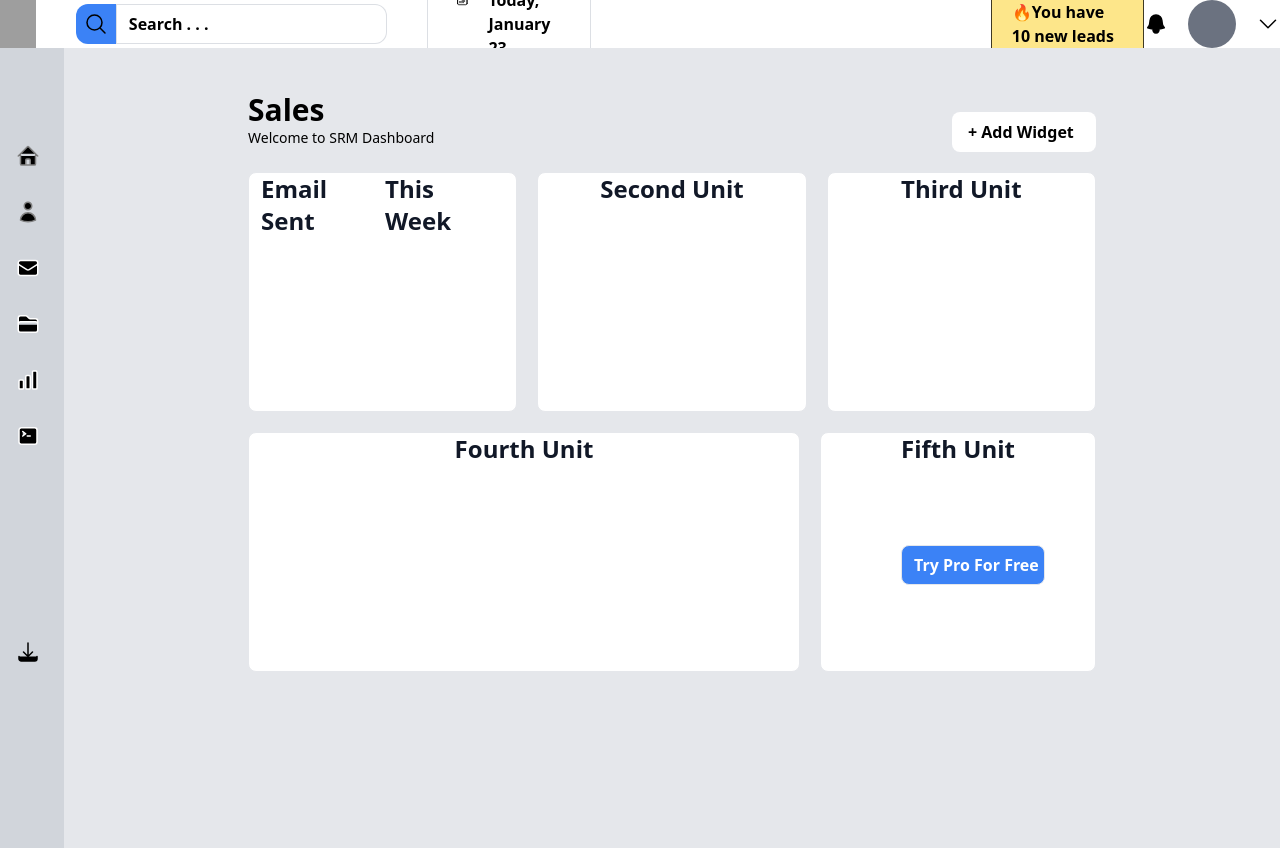
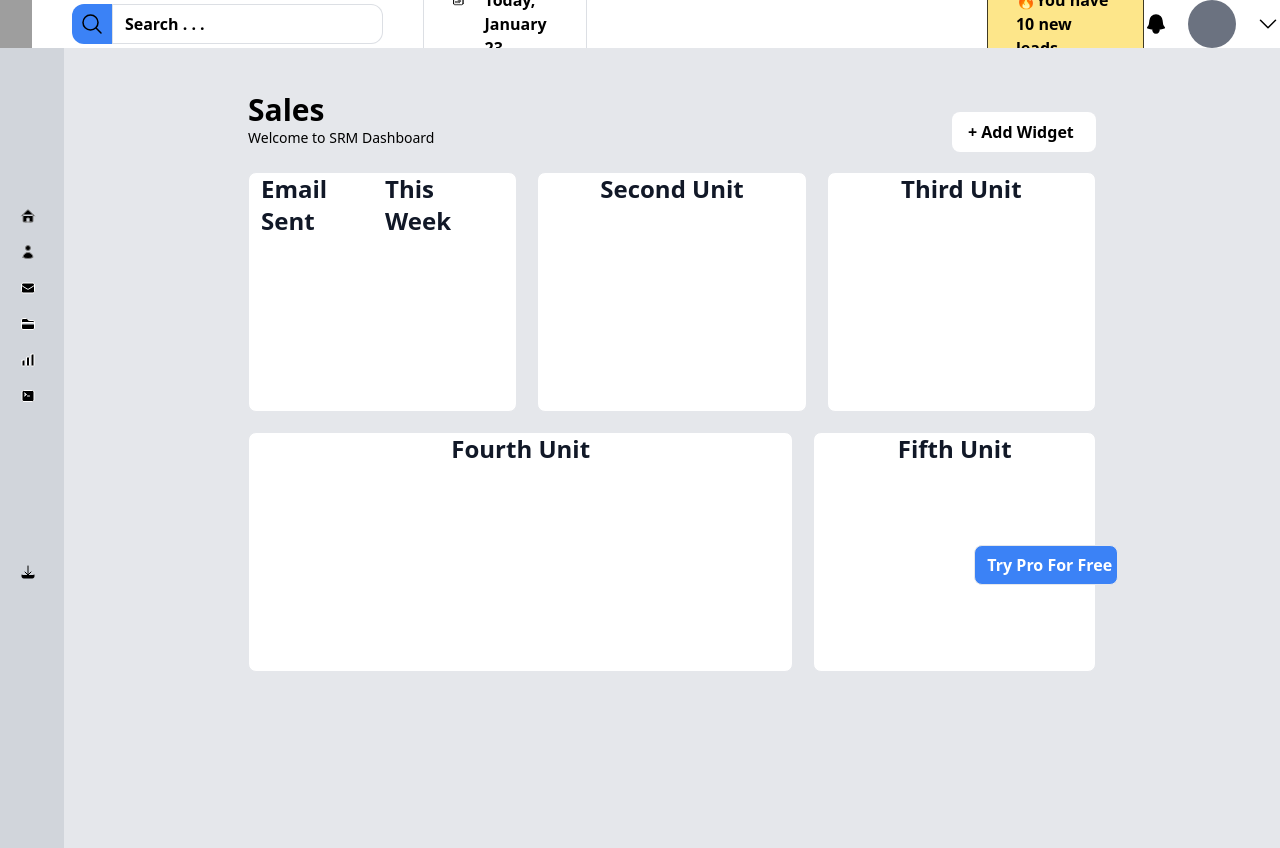
Before and after one commit to shubhamSG24/Failure-Returns, a plain HTML site: page index.html in a window 1280 px wide. Drawn offline with nearby package versions, Linux system fonts and the light colour scheme; grey boxes are pictures that could not be loaded.

Commit message:
icons-changes

```diff
--- a/index.html
+++ b/index.html
@@ -28,7 +28,7 @@
             </div>
             <!--Calendar-->
             <div class="Calendar flex ml-10">
-                <div class="calendar-icon flex font-bold  border border-gray-300 border-opacity-75 rounded-xl  px-7 py-3 mr-20 hover:bg-gray-200">
+                <div class="calendar-icon flex font-bold border border-gray-300 border-opacity-75 rounded-xl  px-7 py-1 mr-20 hover:bg-gray-200">
                     <svg  xmlns="http://www.w3.org/2000/svg" fill="none" viewBox="0 0 24 24" stroke-width="1.5" stroke="currentColor" class="w-6 h-6 mr-5">
                         <path stroke-linecap="round" stroke-linejoin="round" d="M6.75 3v2.25M17.25 3v2.25M3 18.75V7.5a2.25 2.25 0 012.25-2.25h13.5A2.25 2.25 0 0121 7.5v11.25m-18 0A2.25 2.25 0 005.25 21h13.5A2.25 2.25 0 0021 18.75m-18 0v-7.5A2.25 2.25 0 015.25 9h13.5A2.25 2.25 0 0121 11.25v7.5m-9-6h.008v.008H12v-.008zM12 15h.008v.008H12V15zm0 2.25h.008v.008H12v-.008zM9.75 15h.008v.008H9.75V15zm0 2.25h.008v.008H9.75v-.008zM7.5 15h.008v.008H7.5V15zm0 2.25h.008v.008H7.5v-.008zm6.75-4.5h.008v.008h-.008v-.008zm0 2.25h.008v.008h-.008V15zm0 2.25h.008v.008h-.008v-.008zm2.25-4.5h.008v.008H16.5v-.008zm0 2.25h.008v.008H16.5V15z" />
                       </svg>
@@ -38,7 +38,7 @@
                 </div>
             </div>
             <!--Leads-->
-            <div class="leads bg-yellow-200 border border-black border-opacity-75 rounded-lg flex px-5 py-2 ml-80 hover:bg-gray-200">
+            <div class="leads bg-yellow-200 border border-black border-opacity-75 rounded-lg flex px-7 py-1 ml-80 hover:bg-gray-200">
                 <h2 class="font-bold ">
                     🔥You have 10 new leads
                 </h2>
@@ -68,40 +68,40 @@
             <!--Main Icon-->
             <div class="main-sidebar main-sidebar w-16 bg-gray-300">
                 <!--Left Icons-->
-                <div class="Left-Icons mt-20">
-                    <div class="Icon-home cursor-pointer flex font-bold p-4 ">
-                        <svg class="w-6 h-6 " xmlns="http://www.w3.org/2000/svg" fill="gray-500" viewBox="0 0 24 24" stroke-width="1.5" stroke="gray" >
+                <div class="Left-Icons mt-40">
+                    <div class="Icon-home cursor-pointer flex font-bold ml-5 mb-5 ">
+                        <svg class="w-4 h-4 " xmlns="http://www.w3.org/2000/svg" fill="gray-500" viewBox="0 0 24 24" stroke-width="1.5" stroke="gray" >
                             <path stroke-linecap="round" stroke-linejoin="round" d="M2.25 12l8.954-8.955c.44-.439 1.152-.439 1.591 0L21.75 12M4.5 9.75v10.125c0 .621.504 1.125 1.125 1.125H9.75v-4.875c0-.621.504-1.125 1.125-1.125h2.25c.621 0 1.125.504 1.125 1.125V21h4.125c.621 0 1.125-.504 1.125-1.125V9.75M8.25 21h8.25" />
                           </svg>
                     </div>
-                    <div class="Icon-user cursor-pointer flex font-bold p-4  font-bold">
-                        <svg class="w-6 h-6" xmlns="http://www.w3.org/2000/svg" fill="gray-500" viewBox="0 0 24 24" stroke-width="1.5" stroke="gray" >
+                    <div class="Icon-user cursor-pointer flex font-bold ml-5 mb-5 font-bold">
+                        <svg class="w-4 h-4" xmlns="http://www.w3.org/2000/svg" fill="gray-500" viewBox="0 0 24 24" stroke-width="1.5" stroke="gray" >
                             <path stroke-linecap="round" stroke-linejoin="round" d="M15.75 6a3.75 3.75 0 11-7.5 0 3.75 3.75 0 017.5 0zM4.501 20.118a7.5 7.5 0 0114.998 0A17.933 17.933 0 0112 21.75c-2.676 0-5.216-.584-7.499-1.632z" />
                           </svg>
                     </div>
-                    <div class="Icon-mail cursor-pointer flex font-bold p-4  font-bold">
-                        <svg class="w-6 h-6" xmlns="http://www.w3.org/2000/svg" fill="gray-500" viewBox="0 0 24 24" stroke-width="1.5" stroke="white" >
+                    <div class="Icon-mail cursor-pointer flex font-bold ml-5 mb-5 font-bold">
+                        <svg class="w-4 h-4" xmlns="http://www.w3.org/2000/svg" fill="gray-500" viewBox="0 0 24 24" stroke-width="1.5" stroke="white" >
                             <path stroke-linecap="round" stroke-linejoin="round" d="M21.75 6.75v10.5a2.25 2.25 0 01-2.25 2.25h-15a2.25 2.25 0 01-2.25-2.25V6.75m19.5 0A2.25 2.25 0 0019.5 4.5h-15a2.25 2.25 0 00-2.25 2.25m19.5 0v.243a2.25 2.25 0 01-1.07 1.916l-7.5 4.615a2.25 2.25 0 01-2.36 0L3.32 8.91a2.25 2.25 0 01-1.07-1.916V6.75" />
                           </svg>
                     </div>
-                    <div class="Icon-folder cursor-pointer flex font-bold p-4  font-bold">
-                        <svg class="w-6 h-6" xmlns="http://www.w3.org/2000/svg" fill="gray-500" viewBox="0 0 24 24" stroke-width="1.5" stroke="white" >
+                    <div class="Icon-folder cursor-pointer flex font-bold ml-5 mb-5 font-bold">
+                        <svg class="w-4 h-4" xmlns="http://www.w3.org/2000/svg" fill="gray-500" viewBox="0 0 24 24" stroke-width="1.5" stroke="white" >
                             <path stroke-linecap="round" stroke-linejoin="round" d="M2.25 12.75V12A2.25 2.25 0 014.5 9.75h15A2.25 2.25 0 0121.75 12v.75m-8.69-6.44l-2.12-2.12a1.5 1.5 0 00-1.061-.44H4.5A2.25 2.25 0 002.25 6v12a2.25 2.25 0 002.25 2.25h15A2.25 2.25 0 0021.75 18V9a2.25 2.25 0 00-2.25-2.25h-5.379a1.5 1.5 0 01-1.06-.44z" />
                           </svg>
                     </div>
-                    <div class="Icon-Stats cursor-pointer flex font-bold p-4  font-bold hover:fill-blue-400">
-                        <svg class="w-6 h-6" xmlns="http://www.w3.org/2000/svg" fill="gray-500" viewBox="0 0 24 24" stroke-width="1.5" stroke="white" >
+                    <div class="Icon-Stats cursor-pointer flex font-bold ml-5 mb-5 font-bold hover:fill-blue-400">
+                        <svg class="w-4 h-4" xmlns="http://www.w3.org/2000/svg" fill="gray-500" viewBox="0 0 24 24" stroke-width="1.5" stroke="white" >
                             <path stroke-linecap="round" stroke-linejoin="round" d="M3 13.125C3 12.504 3.504 12 4.125 12h2.25c.621 0 1.125.504 1.125 1.125v6.75C7.5 20.496 6.996 21 6.375 21h-2.25A1.125 1.125 0 013 19.875v-6.75zM9.75 8.625c0-.621.504-1.125 1.125-1.125h2.25c.621 0 1.125.504 1.125 1.125v11.25c0 .621-.504 1.125-1.125 1.125h-2.25a1.125 1.125 0 01-1.125-1.125V8.625zM16.5 4.125c0-.621.504-1.125 1.125-1.125h2.25C20.496 3 21 3.504 21 4.125v15.75c0 .621-.504 1.125-1.125 1.125h-2.25a1.125 1.125 0 01-1.125-1.125V4.125z" />
                           </svg>
                     </div>
-                    <div class="Icon-Terminal cursor-pointer flex font-bold p-4  font-bold mb-40">
-                        <svg class="w-6 h-6" xmlns="http://www.w3.org/2000/svg" fill="black" viewBox="0 0 24 24" stroke-width="1.5" stroke="white" >
+                    <div class="Icon-Terminal cursor-pointer flex font-bold ml-5 mb-5 font-bold mb-40">
+                        <svg class="w-4 h-4" xmlns="http://www.w3.org/2000/svg" fill="black" viewBox="0 0 24 24" stroke-width="1.5" stroke="white" >
                             <path stroke-linecap="round" stroke-linejoin="round" d="M6.75 7.5l3 2.25-3 2.25m4.5 0h3m-9 8.25h13.5A2.25 2.25 0 0021 18V6a2.25 2.25 0 00-2.25-2.25H5.25A2.25 2.25 0 003 6v12a2.25 2.25 0 002.25 2.25z" />
                           </svg>
                     </div>
                     <!--Last-Downlaod Icon-->
-                    <div class="Icon-download cursor-pointer flex font-bold p-4 font-bold">
-                        <svg xmlns="http://www.w3.org/2000/svg" fill="gray-500" viewBox="0 0 24 24" stroke-width="1.5" stroke="black" class="w-6 h-6">
+                    <div class="Icon-download cursor-pointer flex font-bold ml-5 mb-5 font-bold">
+                        <svg xmlns="http://www.w3.org/2000/svg" fill="gray-500" viewBox="0 0 24 24" stroke-width="1.5" stroke="black" class="w-4 h-4">
                             <path stroke-linecap="round" stroke-linejoin="round" d="M3 16.5v2.25A2.25 2.25 0 005.25 21h13.5A2.25 2.25 0 0021 18.75V16.5M16.5 12L12 16.5m0 0L7.5 12m4.5 4.5V3" />
                           </svg>
                     </div>
@@ -158,7 +158,7 @@
                             <h1 class="text-center font-bold text-2xl">
                                Fifth Unit
                             </h1>
-                            <div class="Pro-button mt-20 ml-20">
+                            <div class="Pro-button mt-20 ml-40 mr-10">
                                 <div class="button place-content-center bg-blue-500 w-36 h-10 border rounded-lg drop-shadow-3xl hover:bg-blue-700">
                                     <h1 class="font-bold text-white p-1 ml-2">
                                         Try Pro For Free
```
